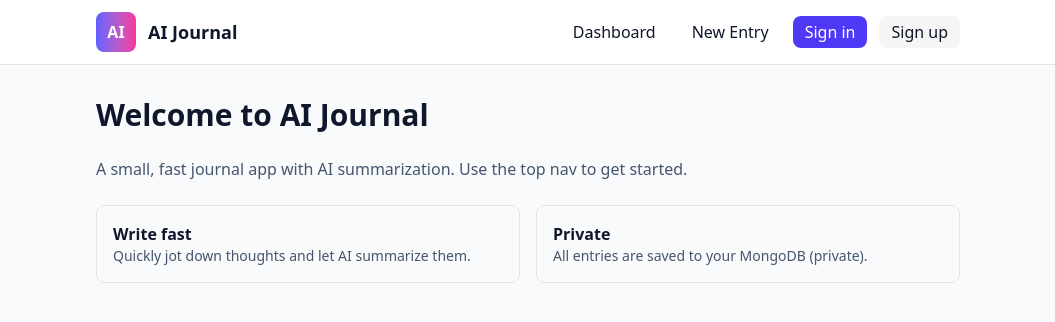
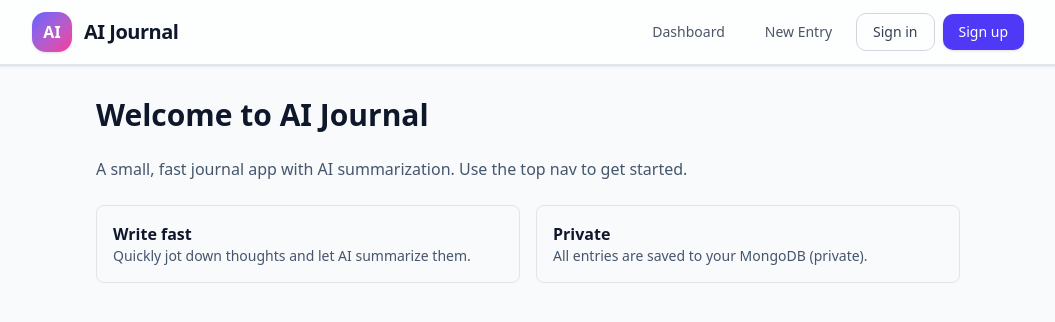
Before and after one commit to yadavhimanshu1811/ai-journal, a Next.js app: page / in a window 1280 px wide. Shown: the top 322 px of the page, without its empty margins (112-1167 px from the left). Built offline with nearby package versions, Linux system fonts and the light colour scheme.

Commit message:
navbar styling

```diff
--- a/app/components/Navbar.tsx
+++ b/app/components/Navbar.tsx
@@ -2,46 +2,66 @@
 
 import Link from "next/link";
 import { usePathname } from "next/navigation";
-// If you have shadcn Button, uncomment the import below
-// import { Button } from "@/components/ui/button";
 
 export default function Navbar() {
   const pathname = usePathname();
 
+  const isActive = (path: string) =>
+    pathname === path ? "text-indigo-600 font-semibold" : "text-gray-600";
+
   return (
-    <header className="w-full bg-white border-b">
-      <div className="max-w-4xl mx-auto px-4 py-3 flex items-center justify-between">
-        <Link href="/" className="flex items-center gap-3">
-          <div className="rounded-md bg-gradient-to-r from-indigo-500 to-pink-500 text-white w-10 h-10 flex items-center justify-center font-bold">
+    <header className="w-full backdrop-blur-md bg-white/70 border-b border-slate-200 sticky top-0 z-50 shadow-sm">
+      <div className="max-w-5xl mx-auto px-4 py-3 flex items-center justify-between">
+
+        {/* Left Brand */}
+        <Link href="/" className="flex items-center gap-3 group">
+          <div className="rounded-xl bg-gradient-to-br from-indigo-500 to-pink-500 text-white w-10 h-10 flex items-center justify-center font-bold shadow-sm group-hover:scale-110 transition-transform">
             AI
           </div>
-          <div className="text-lg font-semibold">AI Journal</div>
+          <div className="text-xl font-bold tracking-tight group-hover:text-indigo-600 transition-colors">
+            AI Journal
+          </div>
         </Link>
 
-        <nav className="flex items-center gap-3">
+        {/* Nav Buttons */}
+        <nav className="flex items-center gap-2">
+
           <Link
             href="/dashboard"
-            className={`px-3 py-2 rounded-md ${
-              pathname === "/dashboard" ? "bg-slate-100" : "hover:bg-slate-50"
-            }`}
+            className={`
+              px-4 py-2 rounded-lg text-sm transition-all
+              hover:bg-slate-100 hover:text-indigo-600
+              ${isActive("/dashboard")}
+            `}
           >
             Dashboard
           </Link>
 
-          <Link href="/new" className="px-3 py-2 rounded-md hover:bg-slate-50">
+          <Link
+            href="/new"
+            className={`
+              px-4 py-2 rounded-lg text-sm transition-all
+              hover:bg-slate-100 hover:text-indigo-600
+              ${isActive("/new")}
+            `}
+          >
             New Entry
           </Link>
 
-          {/* fallback simple CTA if shadcn Button not present */}
           <Link
             href="/login"
-            className="inline-block px-3 py-1 rounded-md bg-indigo-600 text-white"
+            className="px-4 py-2 text-sm rounded-lg border border-gray-300 text-gray-700 hover:border-indigo-500 hover:text-indigo-600 transition-all"
           >
             Sign in
           </Link>
-          <Link href="/signup" className="px-3 py-1 rounded-md bg-accent">
+
+          <Link
+            href="/signup"
+            className="px-4 py-2 text-sm rounded-lg bg-indigo-600 text-white hover:bg-indigo-700 transition-all shadow-sm"
+          >
             Sign up
           </Link>
+
         </nav>
       </div>
     </header>
```
